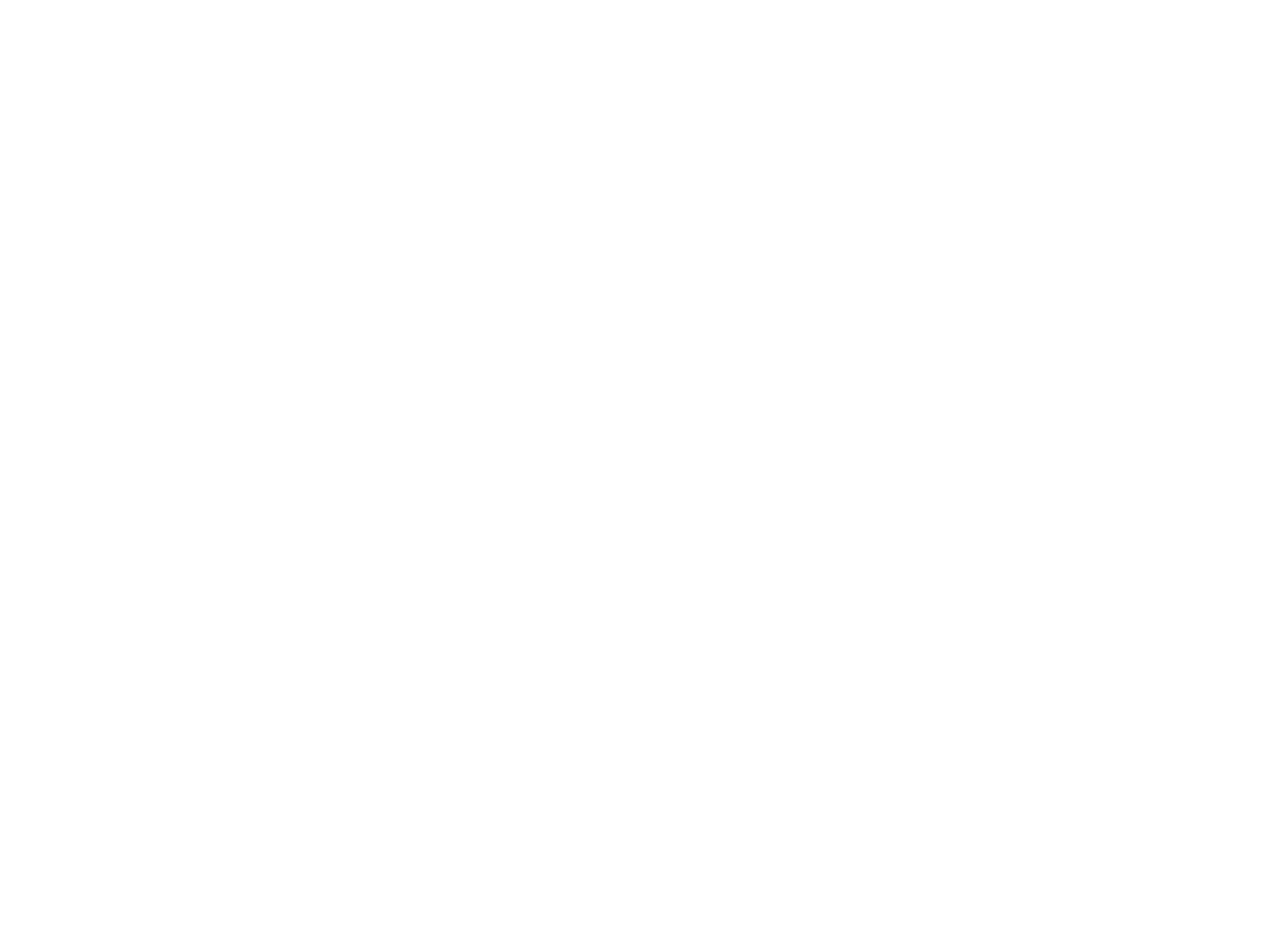
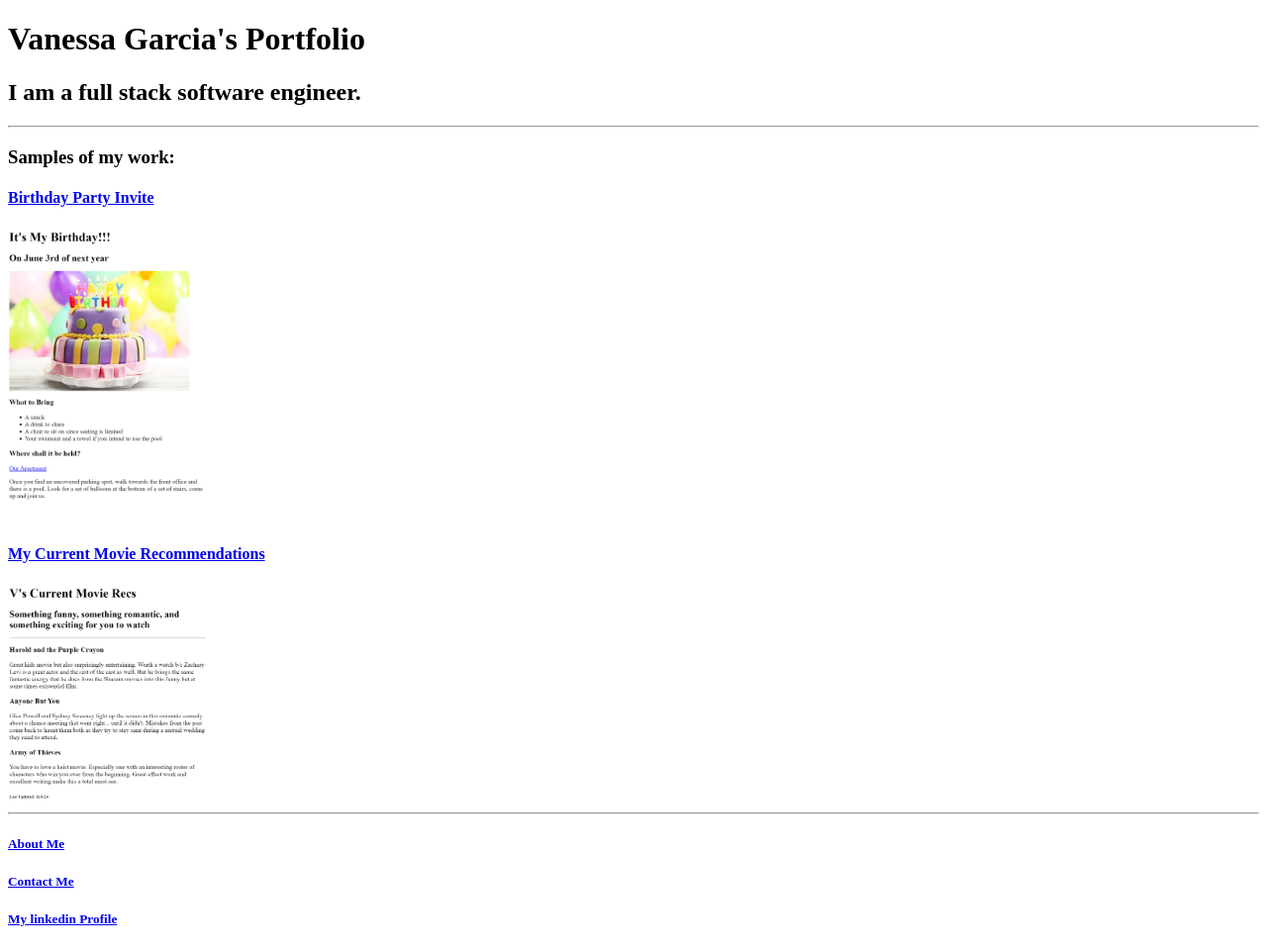
Before and after one commit to Vanes63/html-portfolio, a plain HTML site: page index.html in a window 1280 px wide. Shown: the whole page at 99% size. Before the commit the page ends 800 px from the top, so only its background shows below. Drawn offline with Linux system fonts and the light colour scheme.

Commit message:
Add files via upload

```diff
--- a/index.html
+++ b/index.html
@@ -1,3 +1,36 @@
+<!DOCTYPE html>
+  <html lang="en">
+
+    <head>
+        <meta charset="UTF-8">
+        <title>Very Hire-able Software Developer</title>
+    </head>
+
+
+  <body>
+    <h1>Vanessa Garcia's Portfolio</h1>
+        <h2>I am a full stack software engineer.</h2>
+  <hr />
+
+  <h3>Samples of my work:</h3>
+
+  <h4><a href="./public/birthday-invite.html">Birthday Party Invite</a></h4>
+  <a href="./public/birthday-invite.html"><img src="assets/images/V Birthday Invite.png" alt="A small screenshot of an invitation to my birthday party"
+    width="200"></a>
+    <br />
+    <br />
+   <h4><a href="./public/movie-ranking.html">My Current Movie Recommendations</a></h4>
+    <a href="public/movie-ranking.html"><img src="./assets/images/Vs Current Movie Recs.png" alt="My current movie recommendations" width="200"></a>
+
+
+  <hr />
+  <h5><a href="./public/about.html">About Me</a></h5>
+  <h5><a href="./public/contact.html">Contact Me</a></h5>
+  <h5><a href="https://www.linkedin.com/in/vanessa-garcia-3255891b1/">My linkedin Profile</a></h5>
+
+  </body>
+
+  </html>
 <!-- TODO 1: Create the HTML Boilerplate -->
 
 <!-- TODO 2: Add Your previous projects' HTML into the public folder -->
```
